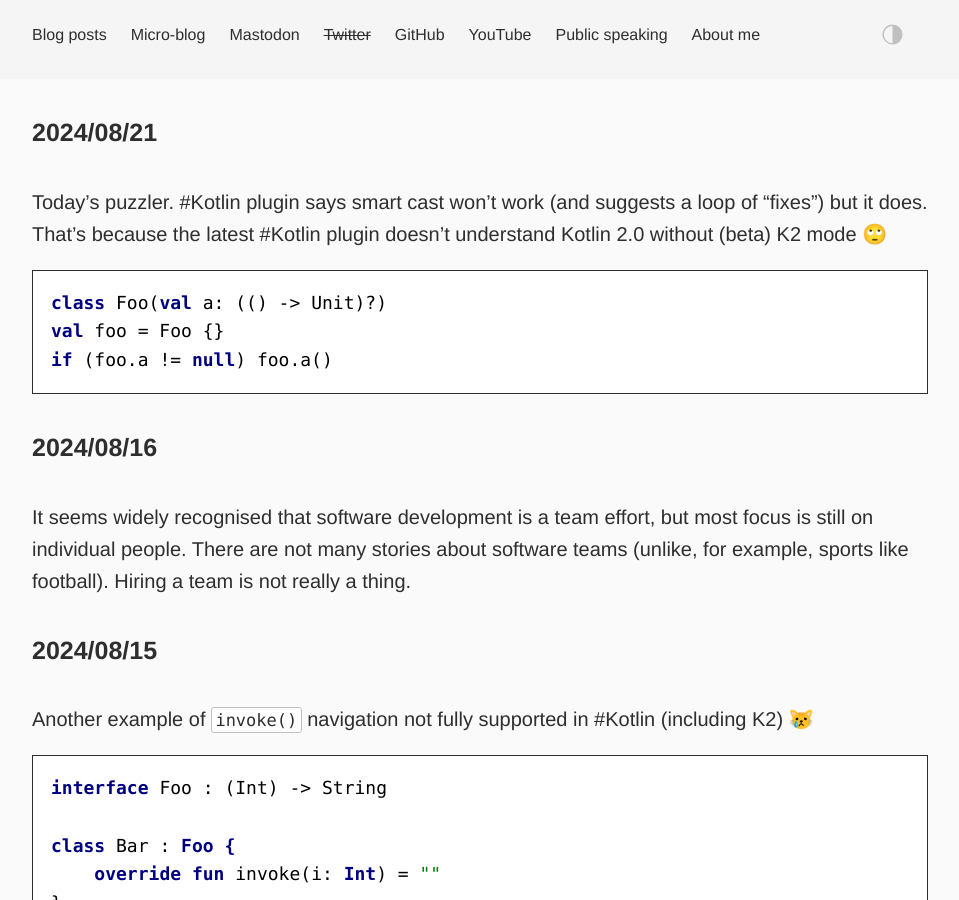
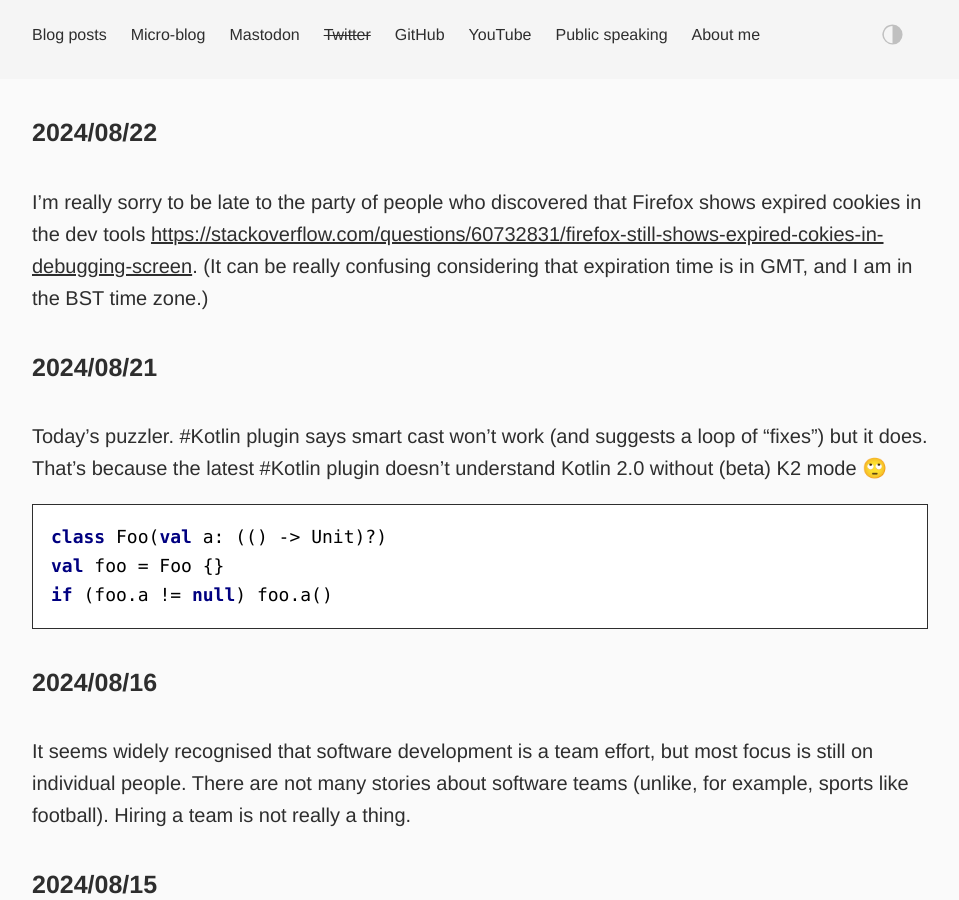
Before and after one commit to dkandalov/dkandalov.github.io, a Jekyll site: the page built from micro-blog.md, in a window 1280 px wide and 900 px high. Shown: the whole window, without its empty margins (160-1119 px from the left). Built offline with Jekyll 4.4.1, drawn with Linux system fonts in a browser that asks for light colours.

Commit message:
updated micro-blog

```diff
--- a/micro-blog.md
+++ b/micro-blog.md
@@ -2,6 +2,9 @@
 layout: post
 permalink: /micro-blog/
 ---
+
+#### 2024/08/22
+I'm really sorry to be late to the party of people who discovered that Firefox shows expired cookies in the dev tools <https://stackoverflow.com/questions/60732831/firefox-still-shows-expired-cokies-in-debugging-screen>. (It can be really confusing considering that expiration time is in GMT, and I am in the BST time zone.)
 
 #### 2024/08/21
 Today's puzzler. #Kotlin plugin says smart cast won't work (and suggests a loop of "fixes") but it does. That's because the latest #Kotlin plugin doesn't understand Kotlin 2.0 without (beta) K2 mode 🙄
```
